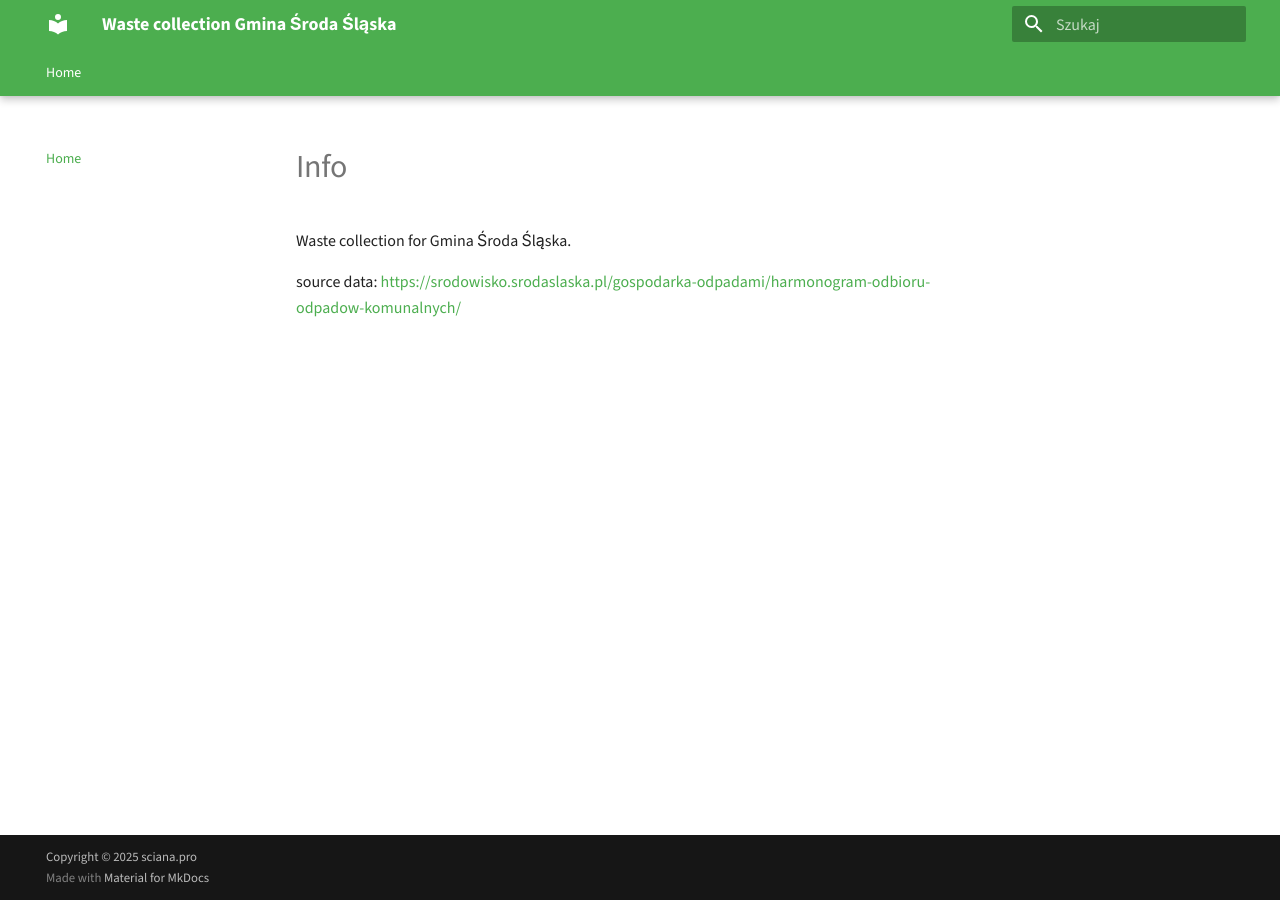
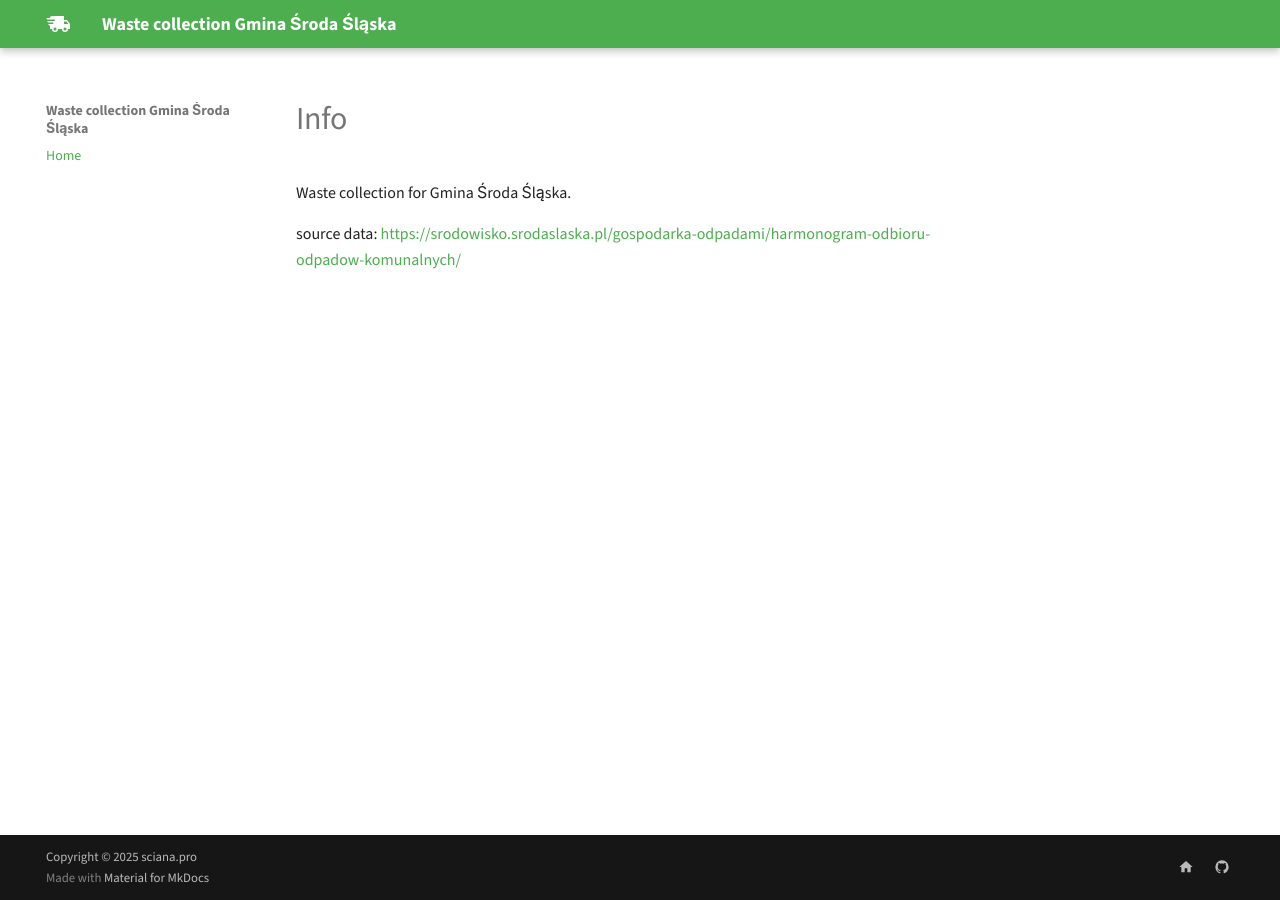
Before and after one commit to ksciana/waste_collection, an MkDocs documentation site: the page built from docs/index.md, in a window 1280 px wide. Built offline with MkDocs 1.6.1 and Material for MkDocs 9.7.7, drawn with Linux system fonts in a browser that asks for light colours.

Commit message:
chore: change site conf

```diff
--- a/mkdocs.yml
+++ b/mkdocs.yml
@@ -4,6 +4,9 @@ site_url: https://waste-collection-gmina-sroda-slaska.sciana.pro
 copyright: Copyright &copy; 2025 sciana.pro
 
 theme:
+  icon:
+    logo: material/truck-fast
+  favicon: assets/icon.svg
   name: material
   palette:
     primary: green
@@ -12,15 +15,22 @@ theme:
     text: Source Sans 3
   language: pl
   features:
-    - navigation.tabs
-    - navigation.tabs.sticky
+    - navigation.instant
+    - navigation.instant.progress
     - navigation.prune
-    - navigation.indexes
+
+
+
 
 nav:
   - 'Home': index.md
 
 extra:
+  social:
+    - icon: material/home
+      link: https://waste-collection.sciana.pro
+    - icon: material/github
+      link: https://github.com/ksciana/waste_collection
   consent:
     title: Dbamy o Twoją prywatność
     description: >-
@@ -31,7 +41,7 @@ extra:
       - manage
 
 plugins:
-  - search
+  - social
 
 markdown_extensions:
   - attr_list
```
Also changed, not shown: docs/assets/icon.svg (added).
